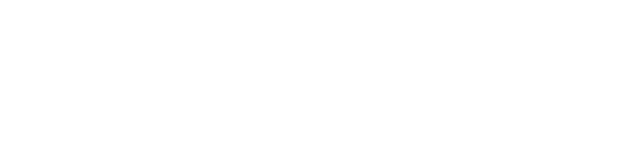
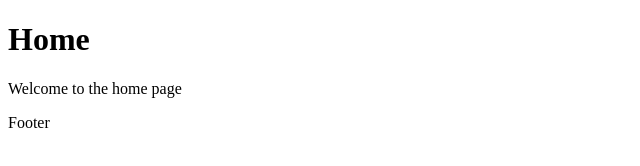
Before and after one commit to colbytomita/colbytomita.github.io, a plain HTML site: page index.html in a window 1280 px wide. Shown: the whole page, without its empty margins (0-640 px from the left). Drawn offline with Linux system fonts and the light colour scheme.

Commit message:
Starter page added

```diff
--- a/index.html
+++ b/index.html
@@ -1,2 +1,17 @@
 <!DOCTYPE html>
-<html></html>
+<html>
+<head>
+    <title>Colby Tomita's Portfolio</title>
+    <link rel="stylesheet" type="text/css" href="style.css">
+</head>
+<body>
+    <div class="header">
+        <h1>Home</h1>
+    </div>
+    <div class="content">
+        <p>Welcome to the home page</p>
+    </div>
+    <div class="footer">
+        <p>Footer</p>
+    </div>
+</html>
```
